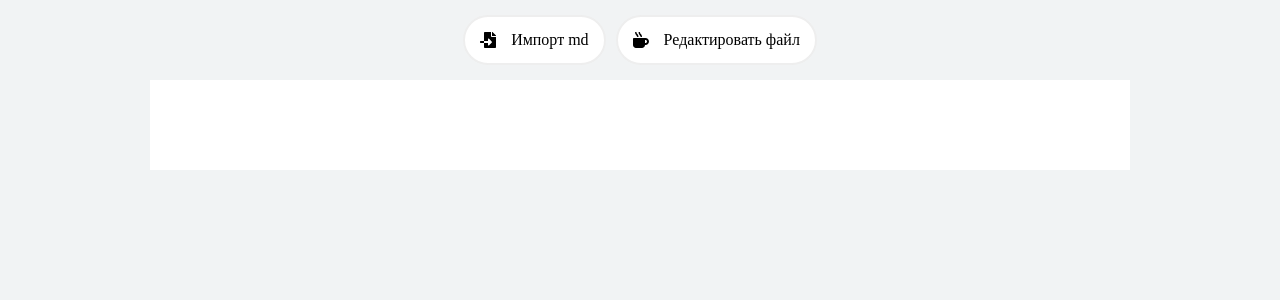
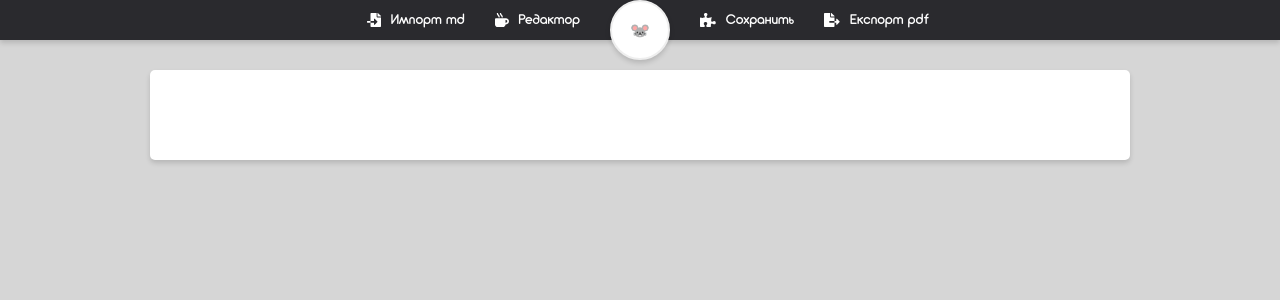
Before and after one commit to mioe/mouse-editor, a Vue app: page / in a window 1280 px wide. Shown: the top 300 px of the page. Built offline with nearby package versions, Linux system fonts and the light colour scheme.

Commit message:
added styles ✨

```diff
--- /dev/null
+++ b/src/assets/sass/_fonts.scss
@@ -0,0 +1,4 @@
+@font-face {
+  font-family: 'Arciform Sans';
+  src: url('../fonts/Arciform Sans.otf');
+}
--- a/src/assets/sass/_variables.scss
+++ b/src/assets/sass/_variables.scss
@@ -1,6 +1,8 @@
 // bg-colors
 $bg-black: #1d1d1d;
 $bg-red: #e06e5c;
+$bg-black-main: #2a2a2e;
+$bg-gray-main: #d6d6d6;
 
 // shadows
 $shadow: 0 3px 5px rgba(0,0,0,.15);
--- a/src/assets/sass/global.scss
+++ b/src/assets/sass/global.scss
@@ -1,5 +1,6 @@
 //////////////////////////////////////////////////////////////////////
 @import "_variables.scss";
+@import "_fonts.scss";
 //////////////////////////////////////////////////////////////////////
 // default by mioe
 * {
@@ -48,37 +49,108 @@ select {
 }
 //////////////////////////////////////////////////////////////////////
 html {
-  background: #f1f3f4;
+  background: $bg-gray-main;
+}
+
+body {
+  margin-top: 70px;
+  margin-bottom: 30px;
 }
 
 .btn-white-default {
   display: flex;
   justify-content: center;
   align-items: center;
+  color: #fff;
   min-width: 50px;
-  height: 50px;
-  padding: 0 15px;
-  background: #fff;
-  border-radius: 50px;
-  border: 2px solid #eee;
+  margin: 0 15px;
   transition: $anime;
   cursor: pointer;
+  font-family: 'Arciform Sans';
+  font-size: 14px;
   svg {
-    margin-right: 15px;
+    margin-right: 10px;
   }
-  &.is-active {
-    border-color: #41b883;
+}
+
+@media (max-width: 767px) {
+  .btn-white-default {
+    min-width: 40px;
+    margin: 0 8px;
+    p {
+      display: none;
+    }
+    svg {
+      margin: 0;
+    }
+  }
+}
+
+.btn-black-mini {
+  position: absolute;
+  width: 30px;
+  height: 30px;
+  background: $bg-black-main;
+  z-index: 1;
+  border-radius: 50%;
+  box-shadow: $shadow;
+  font-size: 10px;
+  color: #fff;
+  display: flex;
+  justify-content: center;
+  align-items: center;
+  &:nth-child(1) {
+    bottom: 20px;
+    right: 40px;
+  }
+  &:nth-child(2) {
+    bottom: 20px;
+    right: 80px;
   }
 }
 
 .tool {
-  display: flex;
-  justify-content: center;
-  align-items: center;
-  margin: 15px 0;
-  user-select: none;
-  & > div {
-    margin: 0 5px;
+  position: fixed;
+  width: 100%;
+  height: 60px;
+  top: 0;
+  left: 0;
+  display: grid;
+  grid-template-columns: 1fr 60px 1fr;
+  grid-column-gap: 15px;
+  z-index: 1;
+  &::after {
+    content: '';
+    position: absolute;
+    width: 100%;
+    height: 40px;
+    top: 0;
+    left: 0;
+    z-index: -1;
+    background: $bg-black-main;
+    box-shadow: $shadow;
+  }
+  & > .tool-left,
+  & > .tool-right {
+    height: 40px;
+    display: flex;
+  }
+  & > .tool-left {
+    justify-content: flex-end;
+  }
+  & > .logo {
+    width: 60px;
+    height: 60px;
+    background: white;
+    border-radius: 50%;
+    border: 2px solid #eee;
+    box-shadow: $shadow;
+    display: flex;
+    justify-content: center;
+    align-items: center;
+  }
+  & > .tool-right {
+    justify-content: flex-start;
   }
 }
 
@@ -97,7 +169,9 @@ html {
     position: relative;
     width: 100%;
     height: 100%;
-    z-index: 999999;
+  }
+  &.is-opacity {
+    opacity: .4;
   }
 }
 //////////////////////////////////////////////////////////////////////
@@ -106,11 +180,14 @@ html {
   margin: 0 auto;
   padding: 45px;
   background: #fff;
+  box-shadow: $shadow;
+  border-radius: 5px;
 }
 
 @media (max-width: 767px) {
   .markdown-body {
     padding: 15px;
+    border-radius: 0;
   }
 }
 
--- a/src/views/main.vue
+++ b/src/views/main.vue
@@ -1,7 +1,8 @@
 <template>
   <div class="view-main">
     <!-- toolbar -->
-    <div class="tool">
+    <div class="tool dontTouchMe">
+      <div class="tool-left">
         <div @click="selectFile" :class="{'is-active': body.length > 0}" class="btn-white-default">
           <fa icon="file-import"/>
           <p>Импорт md</p>
@@ -9,7 +10,21 @@
         </div>
         <div @click="flags.editor = !flags.editor" :class="{'is-active': flags.editor}" class="btn-white-default">
           <fa icon="mug-hot"/>
-        <p>Редактировать файл</p>
+          <p>Редактор</p>
+        </div>
+      </div>
+      <div class="logo">
+        🐭
+      </div>
+      <div class="tool-right">
+        <div class="btn-white-default">
+          <fa icon="puzzle-piece"/>
+          <p>Сохранить</p>
+        </div>
+        <div class="btn-white-default">
+          <fa icon="file-export"/>
+          <p>Експорт pdf</p>
+        </div>
       </div>
     </div>
     <!-- toolbar !end -->
@@ -24,13 +39,15 @@
       @dragging="onDragEditor"
       @resizing="onResizeEditor"
     >
+      <div class="editor" :class="{'is-opacity': optionsEditor.opacity}">
         <div class="tool-editor">
-        <div @click="pushpinEditor" class="btn-white-default">
-          <p>📌</p>
-          <p>Закрепить</p>
+          <div @click="pushpinEditor" class="btn-black-mini">
+            <fa icon="thumbtack"/>
+          </div>
+          <div @click="opacityEditor" class="btn-black-mini">
+            <fa :icon="['far', 'eye']"/>
           </div>
         </div>
-      <div class="editor">
         <textarea v-model="body"></textarea>
       </div>
     </drag>
@@ -52,7 +69,8 @@ export default {
         height: 200,
         x: 0,
         y: 0,
-        pushpin: true
+        pushpin: true,
+        opacity: false
       },
 
       flags: {
@@ -101,6 +119,10 @@ export default {
 
     pushpinEditor() {
       this.optionsEditor.pushpin = !this.optionsEditor.pushpin
+    },
+
+    opacityEditor() {
+      this.optionsEditor.opacity = !this.optionsEditor.opacity
     }
   },
 }
```
Also changed, not shown: src/plugins/fa.js (+7 -3 lines), src/assets/fonts/Arciform Sans.otf (added). Lines whose indentation alone changed are shown as unchanged.
